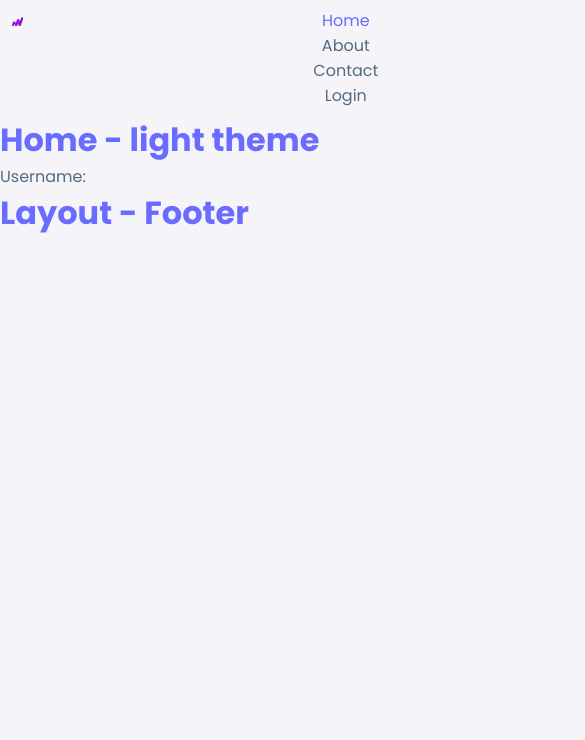
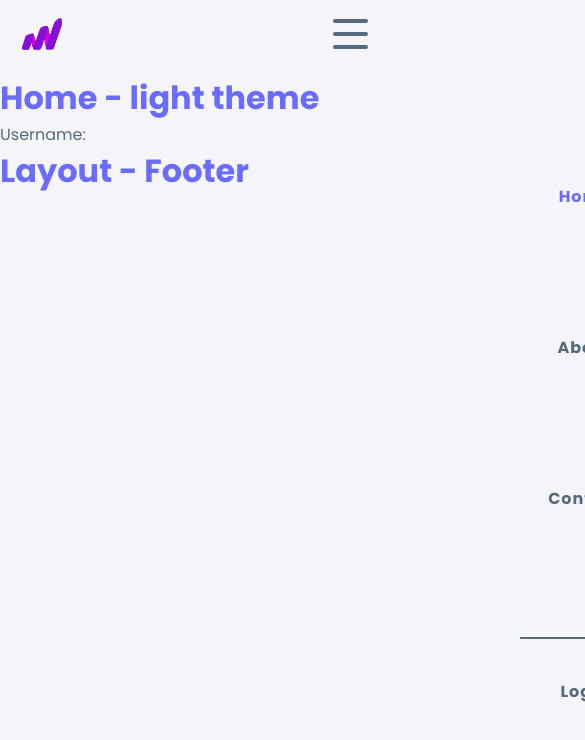
Before and after one commit to andresdeinnocentiis/managegram, a React (Vite) app in the folder frontend_managegram/: page / in a window 390 px wide. Shown: the top 740 px of the page, 585 px wide, since content can reach past the window. Built offline with nearby package versions, Linux system fonts and the light colour scheme.

Commit message:
Navbar (Mobile) - Status: Completed 100% - working OK

```diff
--- a/frontend_managegram/src/components/Navbar.jsx
+++ b/frontend_managegram/src/components/Navbar.jsx
@@ -2,7 +2,7 @@ import React from 'react'
 import { useState } from 'react'
 import { NavLink } from 'react-router-dom'
 import managegramLogo from '../assets/images/favicon2.png'
-
+import TogglerOpen from './Toggler'
 
 const navItems = [
     {
@@ -37,7 +37,7 @@ export const Navbar = () => {
 
     const handleToggle = () => {
         navbarOpen ? setNavbarOpen("") : setNavbarOpen("nav__active")
-        navbarOpen ? setTogglerIcon("") : setTogglerIcon("toggle")
+        navbarOpen ? setTogglerIcon("") : setTogglerIcon("open")
     }
 
     return (
@@ -45,7 +45,7 @@ export const Navbar = () => {
         <NavLink className="logo-container" to={'/'}>
             <img className='logo' src={managegramLogo} alt="Managegram Logo" />
         </NavLink>
-        <ul className='nav-items-container'>
+        <ul className={`nav-items-container ${navbarOpen}`}>
             {navItems.map((item) => {
                 return(
                     <li key={item.id} className={item.name == 'Login' ? "nav-li login-li" : 'nav-li'}>
@@ -54,6 +54,9 @@ export const Navbar = () => {
                 )
             })}
         </ul>
+        <div className="burger">
+            <TogglerOpen onClick={handleToggle} toggleIcon={toggleIcon} />
+        </div>
     </nav>
   )
 }
--- a/frontend_managegram/src/components/Toggler.jsx
+++ b/frontend_managegram/src/components/Toggler.jsx
@@ -11,4 +11,4 @@ const TogglerOpen = (props) => {
     )
 }
 
-export { TogglerOpen }
+export default TogglerOpen
--- a/frontend_managegram/src/index.css
+++ b/frontend_managegram/src/index.css
@@ -30,6 +30,7 @@
   overflow-x: hidden;
 }
 
+
 .body-light {
   background-color: var(--thirdColorLight);
   color: var(--textColorDark);
--- a/frontend_managegram/src/styles/navbar.css
+++ b/frontend_managegram/src/styles/navbar.css
@@ -5,16 +5,46 @@
     display: flex;
     justify-content: space-between;
     padding: 2vw 3vw;
+    align-items: center;
+
+}
+
+.nav__toggler {
+    overflow: visible;
 }
 
 .nav-items-container {
     display: flex;
     flex-direction: column;
     align-items: center;
+    justify-content: space-between;
+    width: 100%;
+    position: absolute;
+    bottom: 0;
+    height: 90vh;
+    padding: 100px 0;
+}
+
+.nav-items-container:not(.nav__active) {
+    left: 100%;
+    transition: all 0.5s;
+}
+
+.nav-items-container.nav__active {
+    left: 0%;
+    transition: all 0.5s;
+}
+
+.body-light .nav-items-container {
+    background-color: var(--thirdColorLight);
+}
+.body-dark .nav-items-container {
+    background-color: var(--mainColorDark);
 }
 
 .logo-container {
-    width: 3vw;
+    width: 40px;
+    margin: 10px 10px;
 }
 
 .logo {
@@ -23,6 +53,8 @@
 
 .nav-link {
     transition: all .5s;
+    font-weight: 700;
+    letter-spacing: 1px;
 }
 
 .active {
@@ -30,7 +62,79 @@
     transition: all .5s;
 }
 
-@media (min-width: 900px) {
+.nav-icon-5{
+    width: 35px;
+    height: 30px;
+    margin: 10px 10px;
+    position: relative;
+    cursor: pointer;
+    display: inline-block;
+}
+.nav-icon-5 span{
+
+    position: absolute;
+    border-radius: 2px;
+    transition: .3s cubic-bezier(.8, .5, .2, 1.4);
+    width:100%;
+    height: 4px;
+    transition-duration: 500ms
+}
+
+.body-light .nav-icon-5 span {
+    background-color:var(--textColorDark);
+}
+
+.body-dark .nav-icon-5 span {
+    background-color:var(--textColorLight);
+}
+
+.nav-icon-5 span:nth-child(1){
+    top:0px;
+    left: 0px;
+}
+.nav-icon-5 span:nth-child(2){
+    top:13px;
+    left: 0px;
+    opacity:1;
+}
+.nav-icon-5 span:nth-child(3){
+    bottom:0px;
+    left: 0px;
+}
+.nav-icon-5:not(.open):hover span:nth-child(1){
+    transform: rotate(-3deg) scaleY(1.1);
+}
+.nav-icon-5:not(.open):hover span:nth-child(2){
+    transform: rotate(3deg) scaleY(1.1);
+}
+.nav-icon-5:not(.open):hover span:nth-child(3){
+    transform: rotate(-4deg) scaleY(1.1);
+}
+.nav-icon-5.open span:nth-child(1){
+    transform: rotate(45deg);
+    top: 13px;
+}
+.nav-icon-5.open span:nth-child(2){
+    opacity:0;
+}
+.nav-icon-5.open span:nth-child(3){
+    transform: rotate(-45deg);
+    top: 13px;
+}
+
+.login-li {
+    padding: 40px;
+}
+
+.body-light .login-li {
+    border-top: 2px solid var(--textColorDark);
+}
+
+.body-dark .login-li {
+    border-top: 2px solid var(--textColorLight);
+}
+
+@media (min-width: 768px) {
     .layout-navbar {
         flex-direction: row;
     }
@@ -39,21 +143,36 @@
         flex-direction: row;
         width: 40%;
         justify-content: space-between;
+        background-color: transparent !important;
+        position: static;
+        padding: 0;
+        height: auto;
     }
 
     .logo-container {
-        width: 2.5vw;
+        width: 40px;
     }
 
     .login-li {
+        padding: 0;
         padding-left: 2vw;
     }
 
     .body-light .login-li {
         border-left: 2px solid var(--textColorDark);
+        border-top: none;
     }
 
     .body-dark .login-li {
         border-left: 2px solid var(--textColorLight);
+        border-top: none;
+    }
+
+    .burger {
+        display: none;
+    }
+
+    .nav-link {
+        font-weight: 400;
     }
 }
```
